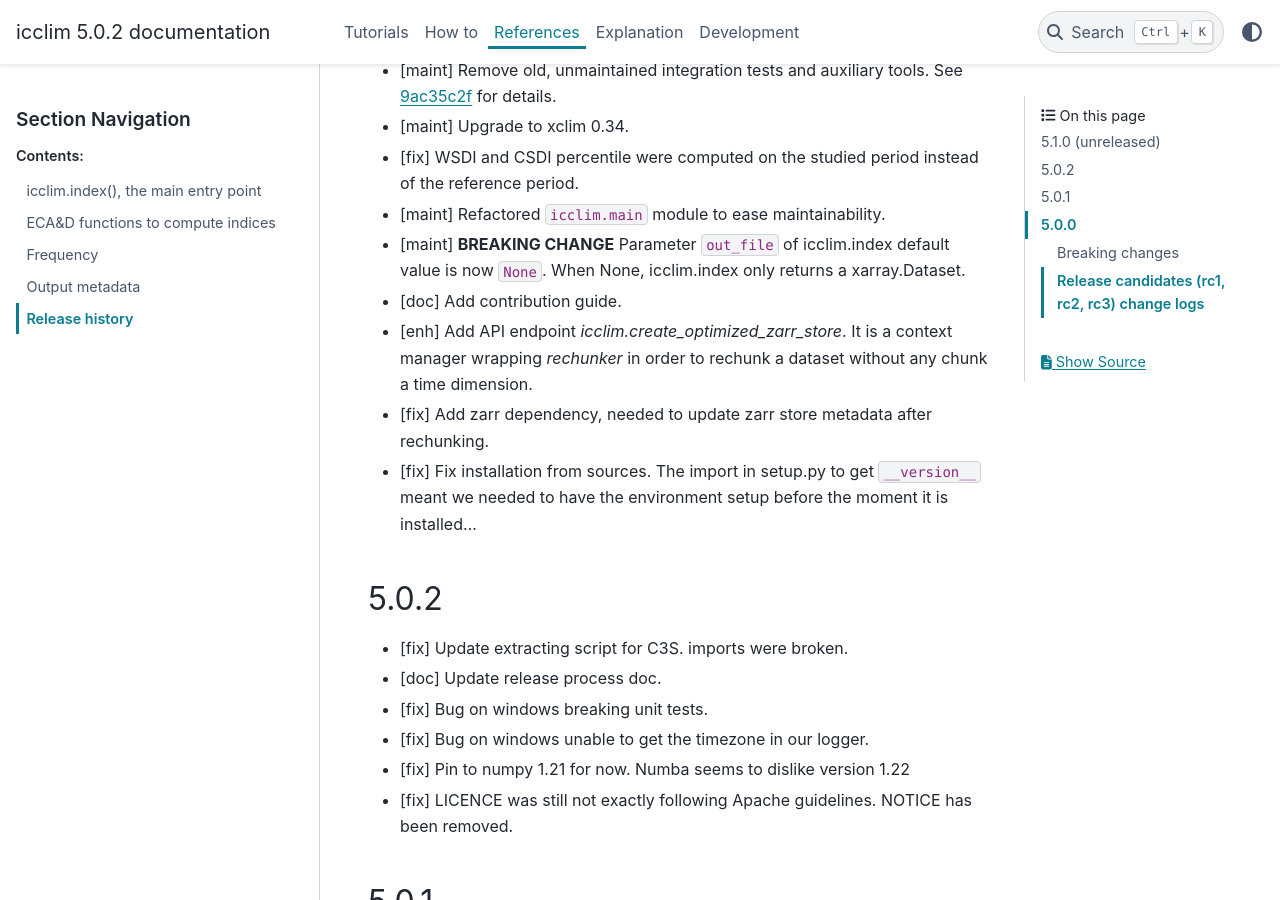
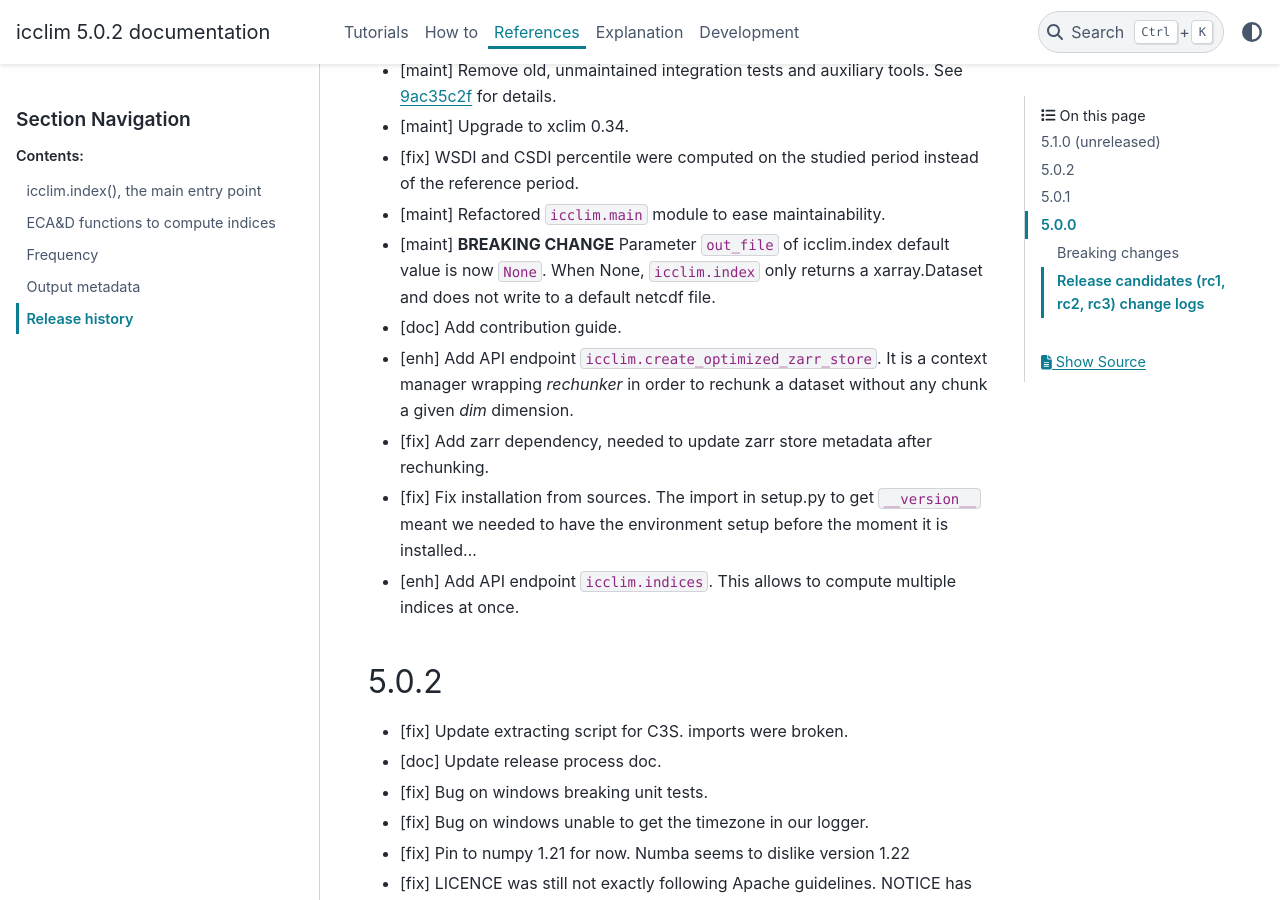
Before and after one commit to cerfacs-globc/icclim, a Sphinx documentation site: the page built from doc/source/references/release_notes.rst, in a window 1280 px wide and 900 px high, scrolled down 412 px. Built offline with Sphinx 7.4.7 and the PyData theme 0.15.4, drawn with Linux system fonts in a browser that asks for light colours.

Commit message:
MAINT: Add release notes

```diff
--- a/doc/source/references/release_notes.rst
+++ b/doc/source/references/release_notes.rst
@@ -12,11 +12,12 @@ Release history
 * [maint] Upgrade to xclim 0.34.
 * [fix] WSDI and CSDI percentile were computed on the studied period instead of the reference period.
 * [maint] Refactored ``icclim.main`` module to ease maintainability.
-* [maint] **BREAKING CHANGE** Parameter ``out_file`` of icclim.index default value is now ``None``. When None, icclim.index only returns a xarray.Dataset.
+* [maint] **BREAKING CHANGE** Parameter ``out_file`` of icclim.index default value is now ``None``. When None, ``icclim.index`` only returns a xarray.Dataset and does not write to a default netcdf file.
 * [doc] Add contribution guide.
-* [enh] Add API endpoint `icclim.create_optimized_zarr_store`. It is a context manager wrapping `rechunker` in order to rechunk a dataset without any chunk a time dimension.
+* [enh] Add API endpoint ``icclim.create_optimized_zarr_store``. It is a context manager wrapping `rechunker` in order to rechunk a dataset without any chunk a given `dim` dimension.
 * [fix] Add zarr dependency, needed to update zarr store metadata after rechunking.
 * [fix] Fix installation from sources. The import in setup.py to get ``__version__`` meant we needed to have the environment setup before the moment it is installed...
+* [enh] Add API endpoint ``icclim.indices``. This allows to compute multiple indices at once.
 
 .. _`9ac35c2f`: https://github.com/cerfacs-globc/icclim/commit/9ac35c2f7bda76b26427fd433a79f7b4334776e7
 
```
